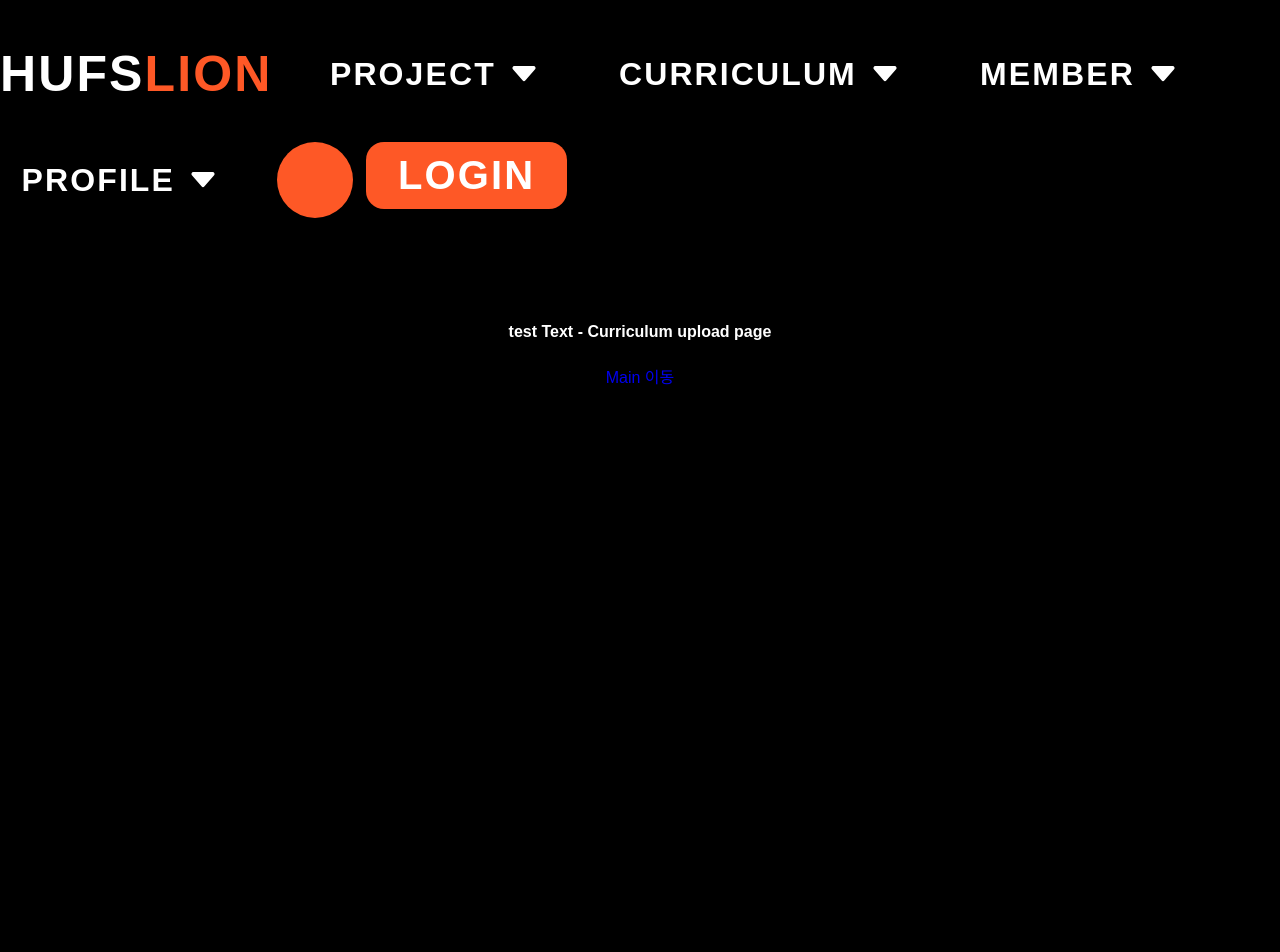
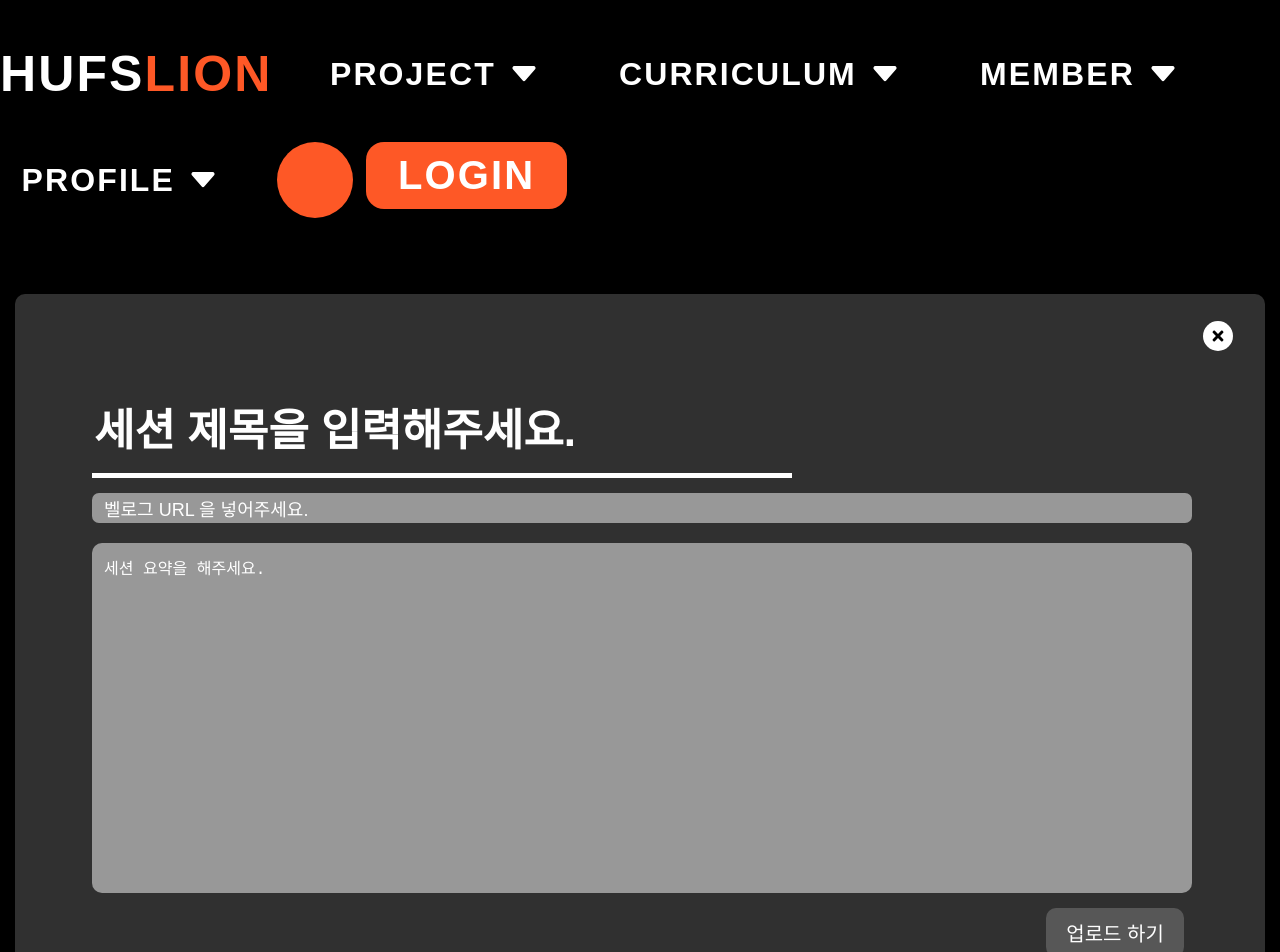
Before and after one commit to likelion12th-hufs-global-team5/team5-FE, a React (Create React App) app in the folder miniproject/: page /curriculumUpload in a window 1280 px wide. Shown: the top 952 px of the page. Before the commit the page ends 800 px from the top, so only its background shows below. Built offline with nearby package versions, Linux system fonts and the light colour scheme.

Commit message:
design:CurriculumUpload 페이지 + Sessionbar Load로 변경

```diff
--- a/miniproject/src/components/Sessionbar.js
+++ b/miniproject/src/components/Sessionbar.js
@@ -1,26 +1,34 @@
-// SessionBar.js
 import React from "react";
 import styled from "styled-components";
+import { Link } from "react-router-dom";
 
 const BarContainer = styled.div`
   background-color: rgba(255, 255, 255, 0.35);
   color: white;
-  padding: 10px 15px 10px 15px;
+  padding: 10px 15px;
   margin-top: 15px;
   border-radius: 5px;
   height: 35px;
-  width: ${(props) => props.width || "780px"}; // 기본값은 800px
+  width: ${(props) => props.width || "780px"};
   display: flex;
   justify-content: space-between;
   align-items: center;
   cursor: pointer;
 `;
 
+const StyledLink = styled(Link)`
+  display: flex;
+  align-items: center;
+  height: 100%;
+  color: inherit; // Link의 기본 파란색과 밑줄 없애기
+  text-decoration: none;
+`;
+
 const ButtonLabel = styled.span`
   font-size: 14px;
   font-weight: bold;
-  flex-grow: 1; // Label이 가능한 많은 공간을 차지하도록
-  text-align: left; // 텍스트를 왼쪽 정렬
+  flex-grow: 1;
+  text-align: left;
 `;
 
 const UploadButton = styled.button`
@@ -30,23 +38,26 @@ const UploadButton = styled.button`
   border-radius: 10px;
   width: 60px;
   height: 25px;
-  padding: 0px 10px 0px 10px;
+  padding: 0px 10px;
   font-weight: bold;
   cursor: pointer;
-  flex-shrink: 0; // 버튼의 크기가 줄어들지 않도록
+  flex-shrink: 0;
 
   &:hover {
-    // 마우스를 버튼 위에 올렸을 때 적용될 스타일
     background-color: #fe5826;
     color: white;
   }
 `;
 
-const SessionBar = ({ label, onLabelClick, onButtonClick, width }) => {
+const SessionBar = ({ label, labelTo, buttonTo, width }) => {
   return (
     <BarContainer width={width}>
-      <ButtonLabel onClick={onLabelClick}>{label}</ButtonLabel>
-      <UploadButton onClick={onButtonClick}>업로드</UploadButton>
+      <StyledLink to={labelTo}>
+        <ButtonLabel>{label}</ButtonLabel>
+      </StyledLink>
+      <StyledLink to={buttonTo}>
+        <UploadButton>업로드</UploadButton>
+      </StyledLink>
     </BarContainer>
   );
 };
--- a/miniproject/src/pages/Curriculum.js
+++ b/miniproject/src/pages/Curriculum.js
@@ -43,13 +43,14 @@ export default Curriculum
 
 // Curriculum.js
 import React from "react";
-import { Link } from "react-router-dom";
 import SessionBar from "../components/Sessionbar";
-import { useNavigate } from "react-router-dom";
 import styled from "styled-components";
-
 import Header from "../components/Header";
 import Footer from "../components/Footer";
+//link는 sessionbar에서 처리
+//import { Link } from "react-router-dom";
+//import { useNavigate } from "react-router-dom";
+
 const Container = styled.div`
   display: flex;
   flex-direction: column;
@@ -157,15 +158,15 @@ const Hackerthon = styled.p`
 
 //위에는 css 관련//
 const Curriculum = () => {
-  const navigate = useNavigate();
+  // const navigate = useNavigate();
 
-  const handleDetailClick = () => {
-    navigate("/curriculumDetail");
-  };
+  //  const handleDetailClick = () => {
+  //    navigate("/curriculumDetail");
+  //  };
 
-  const handleUploadClick = () => {
-    navigate("/curriculumUpload");
-  };
+  //  const handleUploadClick = () => {
+  //    navigate("/curriculumUpload");
+  //  };
 
   return (
     <>
@@ -183,23 +184,23 @@ const Curriculum = () => {
             <CommonsessionContainer>
               <SessionBar
                 label="Github Session"
-                onLabelClick={handleDetailClick}
-                onButtonClick={handleUploadClick}
+                labelTo="/curriculumUpload"
+                buttonTo="/curriculumUpload"
               />
               <SessionBar
                 label="FE - Session : HTML, CSS, JavaScript"
-                onLabelClick={handleDetailClick}
-                onButtonClick={handleUploadClick}
+                labelTo="/curriculumUpload"
+                buttonTo="/curriculumUpload"
               />
               <SessionBar
                 label="BE - Session : Django 기초 restful api&ERD"
-                onLabelClick={handleDetailClick}
-                onButtonClick={handleUploadClick}
+                labelTo="/curriculumUpload"
+                buttonTo="/curriculumUpload"
               />
               <SessionBar
                 label="PM/PD - Session : 노션으로 서비스 기획하기+ui/ux 디자인"
-                onLabelClick={handleDetailClick}
-                onButtonClick={handleUploadClick}
+                labelTo="/curriculumUpload"
+                buttonTo="/curriculumUpload"
               />
             </CommonsessionContainer>
           </CommoncurBox>
@@ -211,14 +212,14 @@ const Curriculum = () => {
               </Parttext>
               <SessionBar
                 label="React 기초"
-                onLabelClick={handleDetailClick}
-                onButtonClick={handleUploadClick}
+                labelTo="/curriculumUpload"
+                buttonTo="/curriculumUpload"
                 width="400px"
               />
               <SessionBar
                 label="React 심화 & 해커톤 대비"
-                onLabelClick={handleDetailClick}
-                onButtonClick={handleUploadClick}
+                labelTo="/curriculumUpload"
+                buttonTo="/curriculumUpload"
                 width="400px"
               />
             </div>
@@ -229,14 +230,14 @@ const Curriculum = () => {
               </Parttext>
               <SessionBar
                 label="Django restframework (DRF)"
-                onLabelClick={handleDetailClick}
-                onButtonClick={handleUploadClick}
+                labelTo="/curriculumUpload"
+                buttonTo="/curriculumUpload"
                 width="400px"
               />
               <SessionBar
                 label="django 회원가입/로그인 & 해커톤 대비 세션"
-                onLabelClick={handleDetailClick}
-                onButtonClick={handleUploadClick}
+                labelTo="/curriculumUpload"
+                buttonTo="/curriculumUpload"
                 width="400px"
               />
             </div>
@@ -250,14 +251,14 @@ const Curriculum = () => {
               </Parttext>
               <SessionBar
                 label="React 기초"
-                onLabelClick={handleDetailClick}
-                onButtonClick={handleUploadClick}
+                labelTo="/curriculumUpload"
+                buttonTo="/curriculumUpload"
                 width="400px"
               />
               <SessionBar
                 label="React 심화 & 해커톤 대비"
-                onLabelClick={handleDetailClick}
-                onButtonClick={handleUploadClick}
+                labelTo="/curriculumUpload"
+                buttonTo="/curriculumUpload"
                 width="400px"
               />
             </div>
@@ -268,14 +269,14 @@ const Curriculum = () => {
               </Parttext>
               <SessionBar
                 label="Django restframework (DRF)"
-                onLabelClick={handleDetailClick}
-                onButtonClick={handleUploadClick}
+                labelTo="/curriculumUpload"
+                buttonTo="/curriculumUpload"
                 width="400px"
               />
               <SessionBar
                 label="django 회원가입/로그인 & 해커톤 대비 세션"
-                onLabelClick={handleDetailClick}
-                onButtonClick={handleUploadClick}
+                labelTo="/curriculumUpload"
+                buttonTo="/curriculumUpload"
                 width="400px"
               />
             </div>
--- a/miniproject/src/pages/CurriculumUpload.js
+++ b/miniproject/src/pages/CurriculumUpload.js
@@ -1,3 +1,4 @@
+/*
 import React from 'react';
 import { Link } from 'react-router-dom';
 import styled from 'styled-components';
@@ -36,3 +37,222 @@ const CurriculumUpload=()=>{
 }
 
 export default CurriculumUpload;
+
+*/
+
+import React, { useState } from "react";
+import { Link } from "react-router-dom";
+import styled from "styled-components";
+import { FaTimes } from "react-icons/fa";
+import Header from "../components/Header";
+import Footer from "../components/Footer";
+
+const Container = styled.div`
+  display: flex;
+  flex-direction: column;
+  text-align: center;
+  align-items: center;
+  color: #fff;
+`;
+
+const CurriculumBox = styled.div`
+  width: 1250px;
+  height: 700px;
+  background-color: rgba(255, 255, 255, 0.19);
+  border-radius: 10px;
+  display: flex;
+  flex-direction: column;
+  align-items: flex-start; // 왼쪽 정렬
+  padding: 0;
+`;
+
+const CloseButton = styled(Link)`
+  display: flex;
+  align-items: center;
+  justify-content: center;
+  background-color: rgba(255, 255, 255, 1);
+  color: black;
+  width: 30px;
+  height: 30px;
+  border-radius: 50%;
+  text-decoration: none; // 링크의 밑줄 제거
+  margin-top: 27px;
+  margin-left: 95%;
+`;
+
+const StyledHr = styled.hr`
+  border: none;
+  height: 5px;
+  background-color: white;
+  margin-left: 77px;
+  width: 700px;
+`;
+
+const TitleInput = styled.input`
+  background-color: transparent; // 배경색 제거
+  border: none; // 경계선 제거
+  outline: none; // 포커스 아웃라인 제거
+  color: white; // 글자색 설정
+  font-weight: 700; // 글자 굵기
+  font-size: 44px;
+  text-align: left; // 텍스트 왼쪽 정렬
+  margin: 50px 0 20px 77px;
+  max-width: 100%; // 최대 너비 제한
+`;
+
+const URLinput = styled.input`
+  background-color: rgba(255, 255, 255, 0.5);
+  border: 2px solid rgba(255, 255, 255, 0);
+  border-radius: 7px;
+  color: white;
+  font-size: 18px;
+  width: 1100px;
+  height: 30px;
+  padding: 10px;
+  margin: 15px 77px 15px 77px;
+  &::placeholder {
+    color: lightgray;
+  }
+  &:focus {
+    outline: none;
+    background-color: rgba(255, 255, 255, 0.3);
+  }
+  &:hover {
+    border: 2px solid rgba(254, 88, 38, 1);
+    background-color: rgba(254, 88, 38, 0.19);
+    color: rgba(254, 88, 38, 1);
+  }
+`;
+const Detailinput = styled.textarea`
+  background-color: rgba(255, 255, 255, 0.5);
+  border: 2px solid rgba(255, 255, 255, 0);
+  border-radius: 10px;
+  color: white;
+  font-size: 16px;
+  width: 1100px;
+  height: 350px;
+  padding: 10px;
+  margin: 5px 77px 15px 77px;
+  resize: none; // 사용자가 크기 조정을 못 하게 함
+  &::placeholder {
+    color: lightgray;
+  }
+  &:focus {
+    outline: none;
+    background-color: rgba(255, 255, 255, 0.3);
+  }
+  &:hover {
+    border: 2px solid rgba(254, 88, 38, 1);
+    background-color: rgba(254, 88, 38, 0.19);
+    color: rgba(254, 88, 38, 1);
+  }
+`;
+const UploadButton = styled.button`
+  background-color: rgba(255, 255, 255, 0.19);
+  color: white;
+  font-size: 20px;
+  padding: 10px 20px;
+  border: none;
+  border-radius: 10px;
+  cursor: pointer;
+  margin-left: 82.5%;
+  //margin-bottom: 77px;
+
+  &:hover {
+    background-color: white;
+    color: rgba(254, 88, 38, 1);
+  }
+`;
+
+const CurriculumUpload = () => {
+  const [inputValue, setInputValue] = useState("벨로그 URL 을 넣어주세요.");
+  const [title, setTitle] = useState("세션 제목을 입력해주세요.");
+  const [detail, setDetail] = useState("세션 요약을 해주세요.");
+
+  const handleFocusTitle = (event) => {
+    if (event.target.value === "세션 제목을 입력해주세요.") {
+      setTitle(""); // 포커스가 있을 때 초기 값이면 입력 필드를 비움.
+    }
+  };
+
+  const handleTitleChange = (event) => {
+    if (event.target.value.length <= 30) {
+      setTitle(event.target.value); // 최대 글자수 30자 제한
+    }
+  };
+
+  const handleBlurTitle = () => {
+    if (title.trim() === "") {
+      setTitle("세션 제목을 입력해주세요."); // 입력 값이 비어 있으면 다시 초기 값을 설정.
+    }
+  };
+
+  const handleURLFocus = (event) => {
+    if (event.target.value === "벨로그 URL 을 넣어주세요.") {
+      setInputValue(""); // 포커스가 있을 때 초기 값이면 입력 필드를 비움.
+    }
+  };
+
+  const handleURLChange = (event) => {
+    setInputValue(event.target.value); // 입력 값이 변경될 때마다 상태를 업데이트함.
+  };
+
+  const handleURLBlur = () => {
+    if (inputValue.trim() === "") {
+      setInputValue("벨로그 URL 을 넣어주세요."); // 입력 값이 비어 있으면 다시 초기 값을 설정.
+    }
+  };
+  const handleFocusDetail = (event) => {
+    if (event.target.value === "세션 요약을 해주세요.") {
+      setDetail(""); // 포커스가 있을 때 초기 값이면 입력 필드를 비움.
+    }
+  };
+
+  const handleChangeDetail = (event) => {
+    setDetail(event.target.value); // 입력 값이 변경될 때마다 상태를 업데이트함.
+  };
+
+  const handleBlurDetail = () => {
+    if (detail.trim() === "") {
+      setDetail("세션 요약을 해주세요."); // 입력 값이 비어 있으면 다시 초기 값을 설정.
+    }
+  };
+  return (
+    <>
+      <Container>
+        <Header />
+        <CurriculumBox>
+          <CloseButton to="/curriculum">
+            <FaTimes />
+          </CloseButton>
+          <TitleInput
+            type="text"
+            value={title}
+            onChange={handleTitleChange}
+            onFocus={handleFocusTitle}
+            onBlur={handleBlurTitle}
+            maxLength="30" // HTML 속성을 사용하여 글자 수 제한
+          />
+          <StyledHr />
+          <URLinput
+            value={inputValue}
+            onChange={handleURLChange}
+            onFocus={handleURLFocus}
+            onBlur={handleURLBlur}
+          />
+          <Detailinput
+            type="text"
+            value={detail}
+            onChange={handleChangeDetail}
+            onFocus={handleFocusDetail}
+            onBlur={handleBlurDetail}
+          />
+          <UploadButton>업로드 하기</UploadButton>
+        </CurriculumBox>
+        <Footer />
+      </Container>
+    </>
+  );
+};
+
+export default CurriculumUpload;
```
Also changed, not shown: 1 other file (tests, documents, lock files or other folders).
